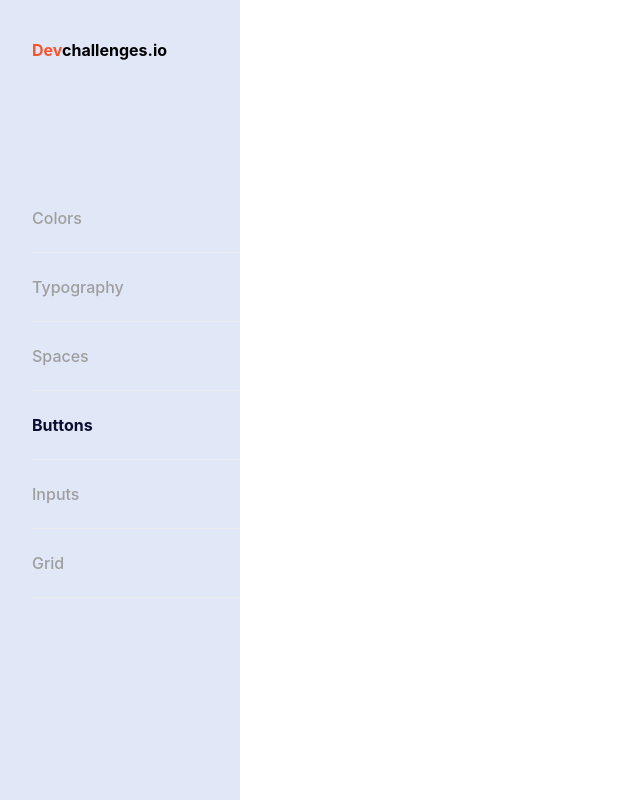
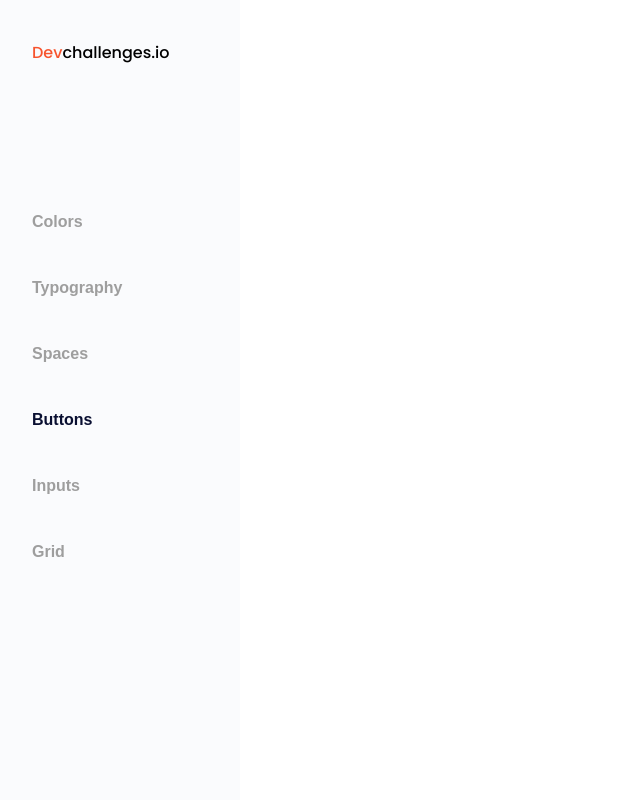
Before and after one commit to gabycode/buttonComponent, a React (Vite) app: page / in a window 1280 px wide. Shown: the whole page, without its empty margins (0-640 px from the left). Built offline with nearby package versions, Linux system fonts and the light colour scheme.

Commit message:
add: css properties for components

```diff
--- a/src/App.css
+++ b/src/App.css
@@ -27,10 +27,11 @@
   font-feature-settings: "liga";
 }
 
-.title {
+.sidebar .title {
   font-weight: 700;
   font-size: 1rem;
   margin-left: 2em;
+  font-family: "Poppins", sans-serif;
 }
 
 .red-dev {
@@ -44,7 +45,7 @@
   align-items: center;
   position: relative;
   padding: 0.5rem 0rem;
-  background-color: #e0e7f6;
+  background-color: #fafbfd;
   color: black;
 }
 
@@ -65,8 +66,9 @@
 }
 
 .sidebar-item {
+  font-weight: 700;
+  font-family: "Noto Sans JP", sans-serif;
   color: #9e9e9e;
-  font-weight: 500;
   cursor: pointer;
   transition: 0.2s;
   padding: 1.5em 0;
@@ -84,6 +86,9 @@
 }
 
 @media (min-width: 768px) {
+  .App {
+    display: flex;
+  }
   .material-icons {
     display: none;
   }
@@ -91,23 +96,40 @@
   .sidebar {
     width: 15em;
     height: 100vh;
-    background-color: #e0e7f6;
+    background-color: #fafbfd;
     transition: transform 0.3s ease-out;
     padding: 2.5em 0 0 2em;
     flex-direction: column;
     align-items: flex-start;
   }
 
-  .title {
+  .sidebar .title {
     margin: 0;
     margin-bottom: 4em;
+  }
+
+  .sidebar-item {
+    border: none;
   }
 
   .sidebar-items {
     margin-left: 0;
     display: block;
-    background-color: #e0e7f6;
+    background-color: #fafbfd;
     text-align: left;
     position: relative;
   }
+
+  /* Button Component */
+
+  .main {
+    width: 1000px;
+    margin: 1em auto;
+  }
+
+  .main .title {
+    font-family: "Poppins", sans-serif;
+    font-weight: 500;
+    color: #4f4f4f;
+  }
 }
```
